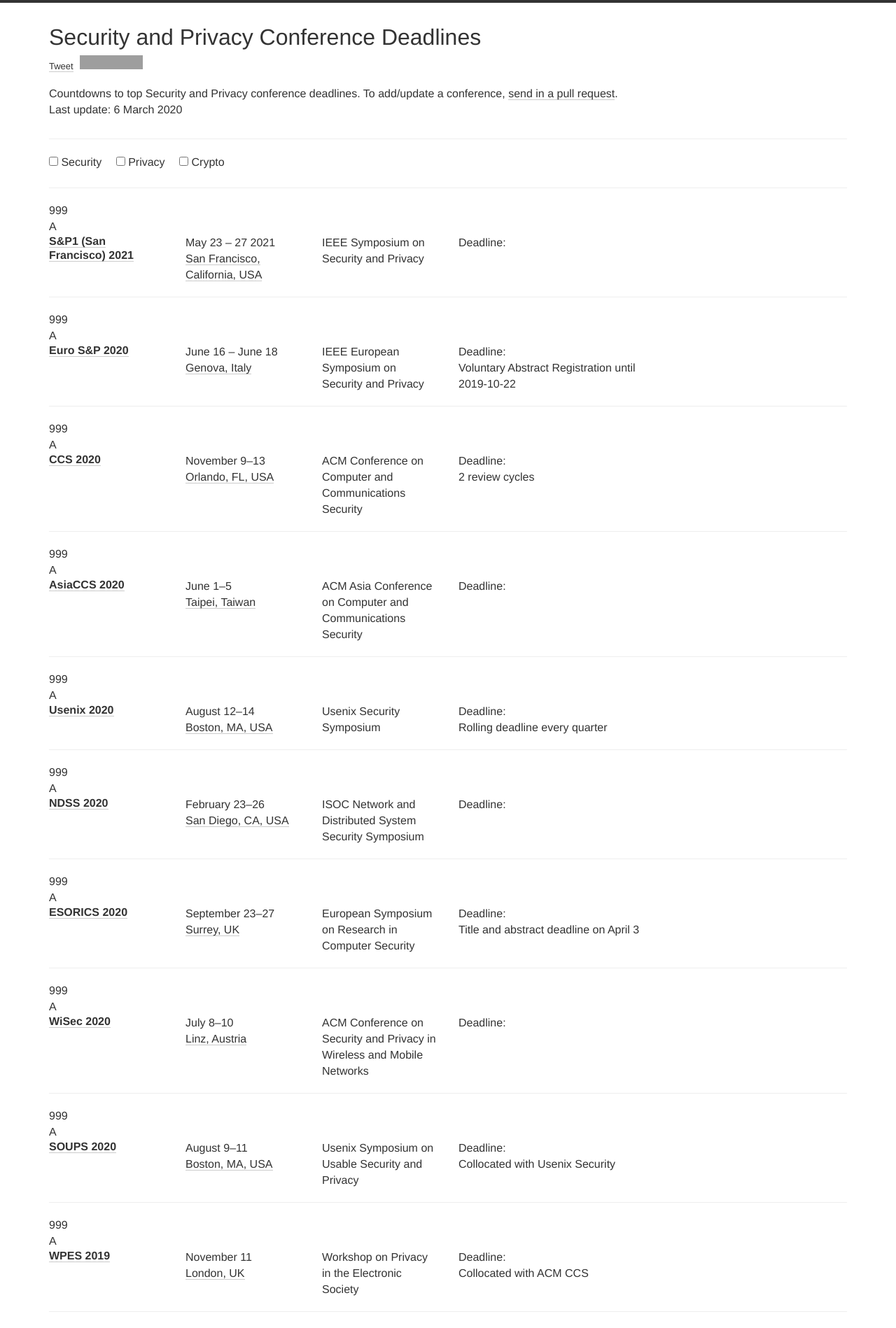
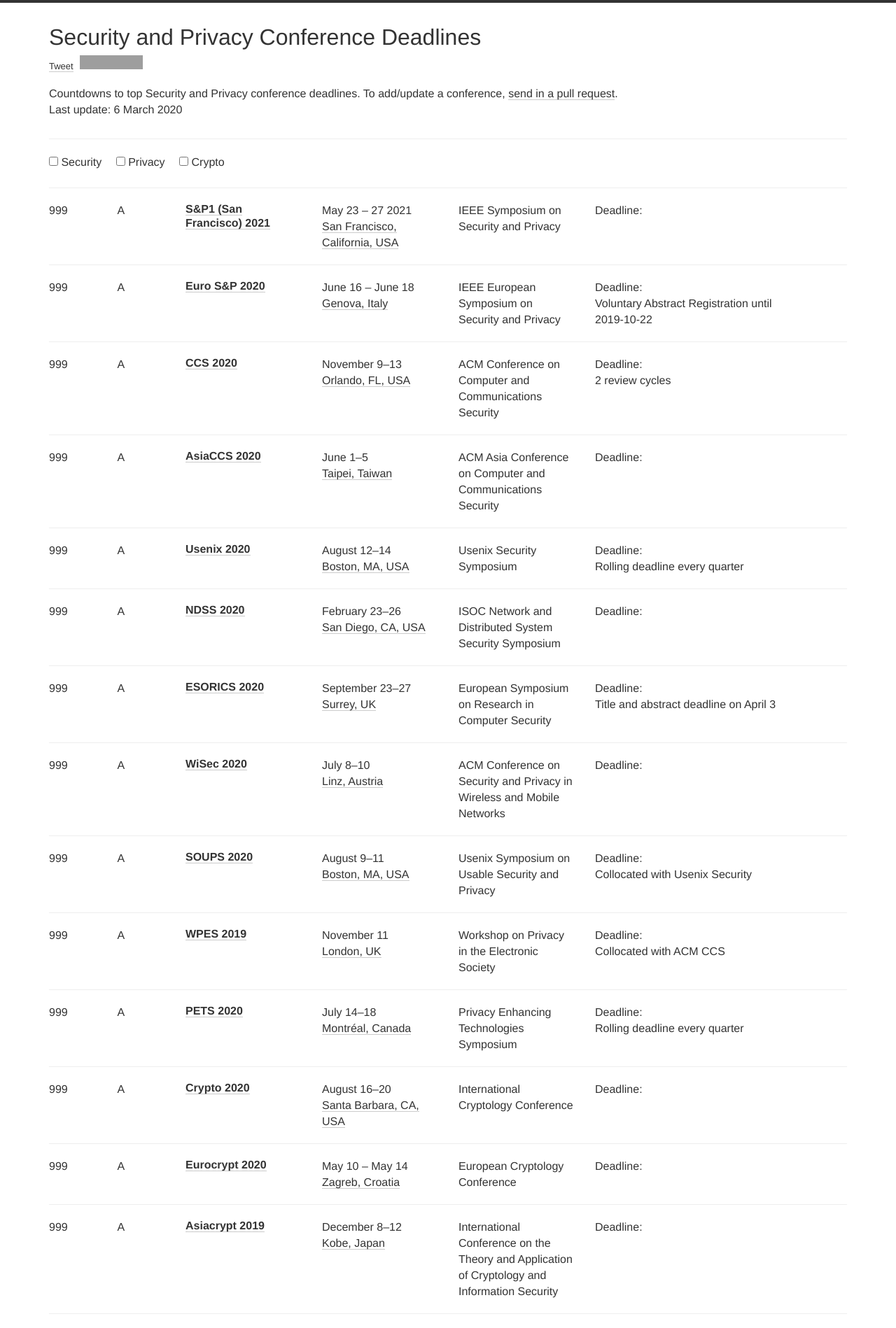
Before and after one commit to jianghaizhi/conference, a Jekyll site: the page built from index.html, in a window 1280 px wide. Shown: the top 1898 px of the page at 70% size. Built offline with Jekyll 4.4.1, drawn with Linux system fonts in a browser that asks for light colours; nearby versions of some CDN libraries; comment, search, counter and statistics services are not loaded; grey boxes are pictures that could not be loaded.

Commit message:
Update index.html

```diff
--- a/index.html
+++ b/index.html
@@ -54,10 +54,10 @@
         {% for conf in site.data.conferences %}
         <div id="{{ conf.name | append: conf.year | slugify }}" class="conf {% for tag in conf.tags %} {{tag}} {% endfor %}">
           <div class="row">
-             <div class="col-xs-12 col-md-0.5">
+             <div class="col-xs-12 col-md-1">
                 999
               </div>
-           <div class="col-xs-12 col-md-0.5">
+           <div class="col-xs-12 col-md-1">
                 A
               </div>
               <div class="col-xs-12 col-md-2">
```
